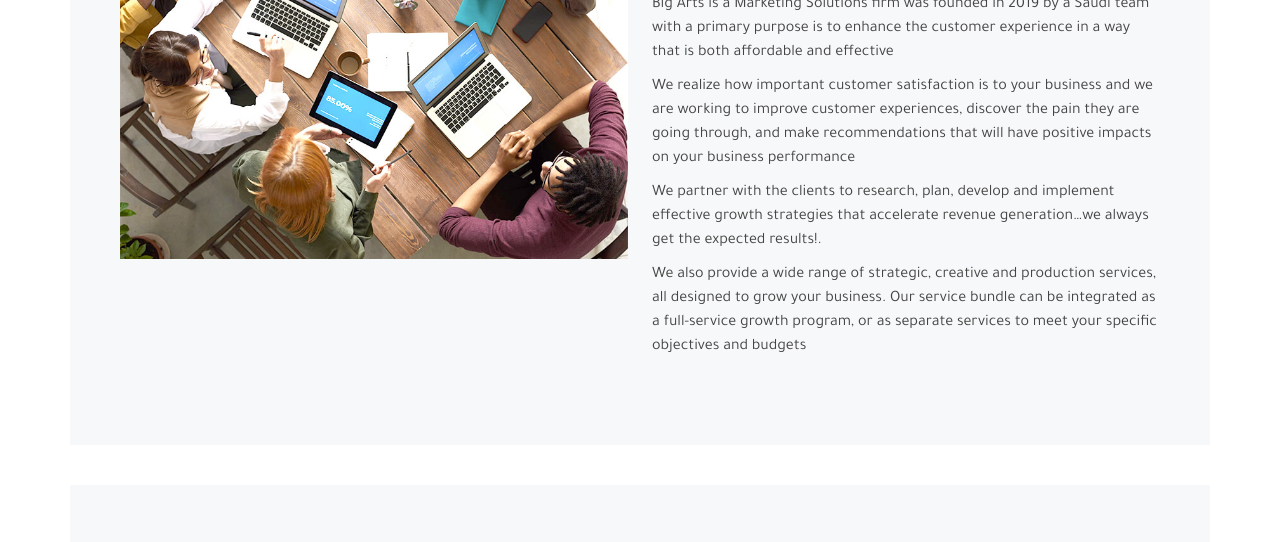
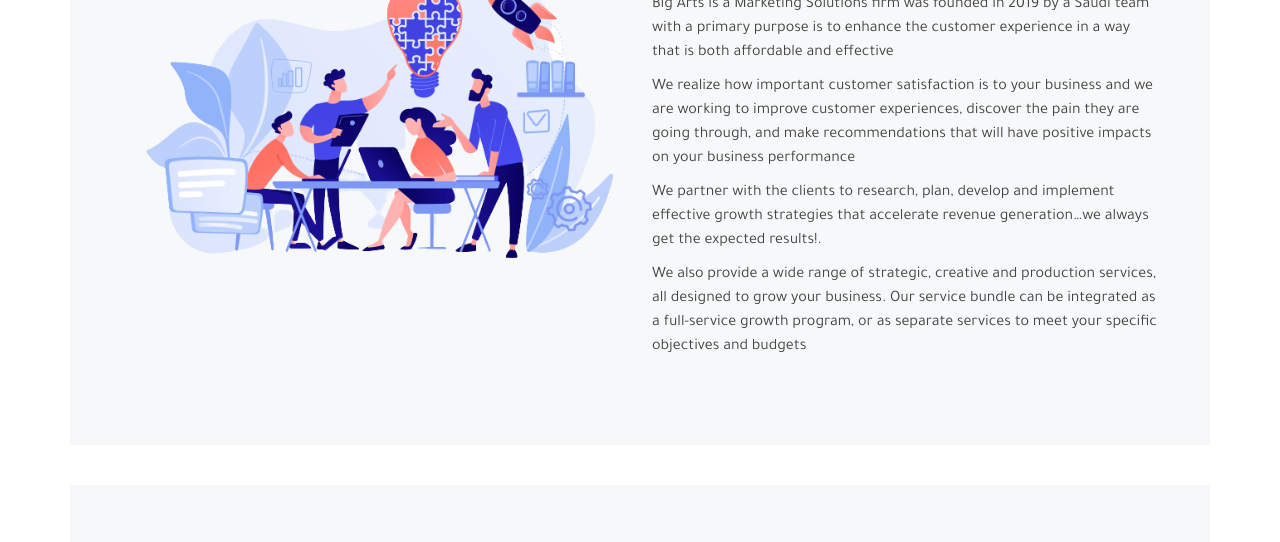
Before and after one commit to ahmed-codze/big-arts, a plain HTML site: page big-arts/about.html in a window 1280 px wide. Shown: the part 177-719 px from the top of the page. Drawn offline with Linux system fonts and the light colour scheme.

Commit message:
'about_img'

```diff
--- a/big-arts/about.html
+++ b/big-arts/about.html
@@ -68,7 +68,7 @@
 
         <div class="row">
           <div class="col-lg-6" data-aos="zoom-in">
-            <img src="assets/img/about.jpg" class="img-fluid" alt="">
+            <img src="assets/img/about.png" class="img-fluid" alt="">
           </div>
           <div class="col-lg-6 d-flex flex-column justify-contents-center" data-aos="fade-left">
             <div class="content pt-4 pt-lg-0">
```
Also changed, not shown: big-arts/index.html (+1 -1 lines), big-arts/assets/img/about.jpg (deleted), big-arts/assets/img/about.png (added).
